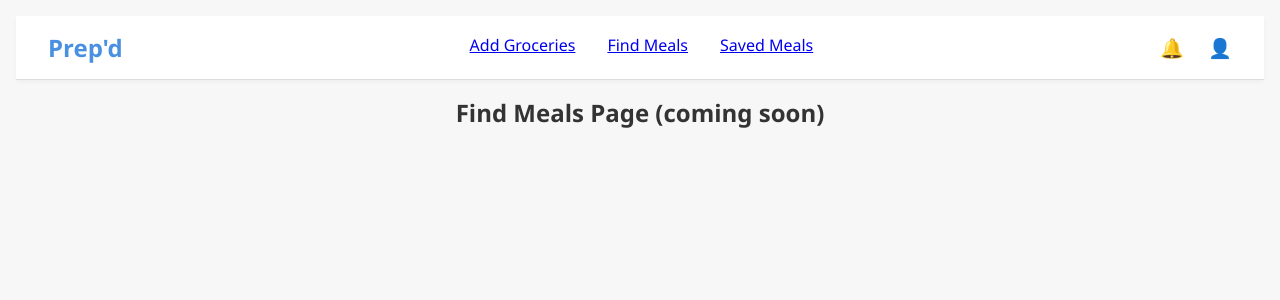
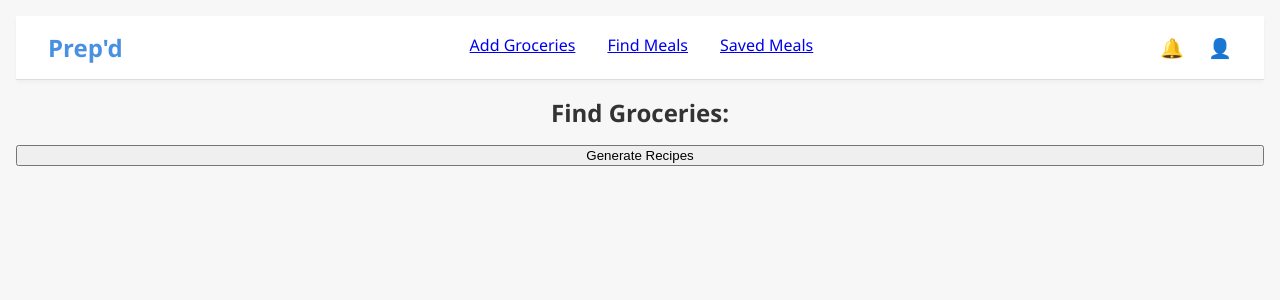
Before and after one commit to Shameer-R/Prep-d, a React (Create React App) app in the folder frontend/: page /find-meals in a window 1280 px wide. Shown: the top 300 px of the page. Built offline with nearby package versions, Linux system fonts and the light colour scheme; no server answers.

Commit message:
Add header to find meals page

```diff
--- a/frontend/src/pages/FindMealsPage.js
+++ b/frontend/src/pages/FindMealsPage.js
@@ -1,3 +1,8 @@
 export default function FindMealsPage() {
-  return <h1>Find Meals Page (coming soon)</h1>;
+  return(
+    <>
+      <h1>Find Groceries:</h1>
+      <button className="generate-button">Generate Recipes</button>
+    </>
+  );
 }
```
